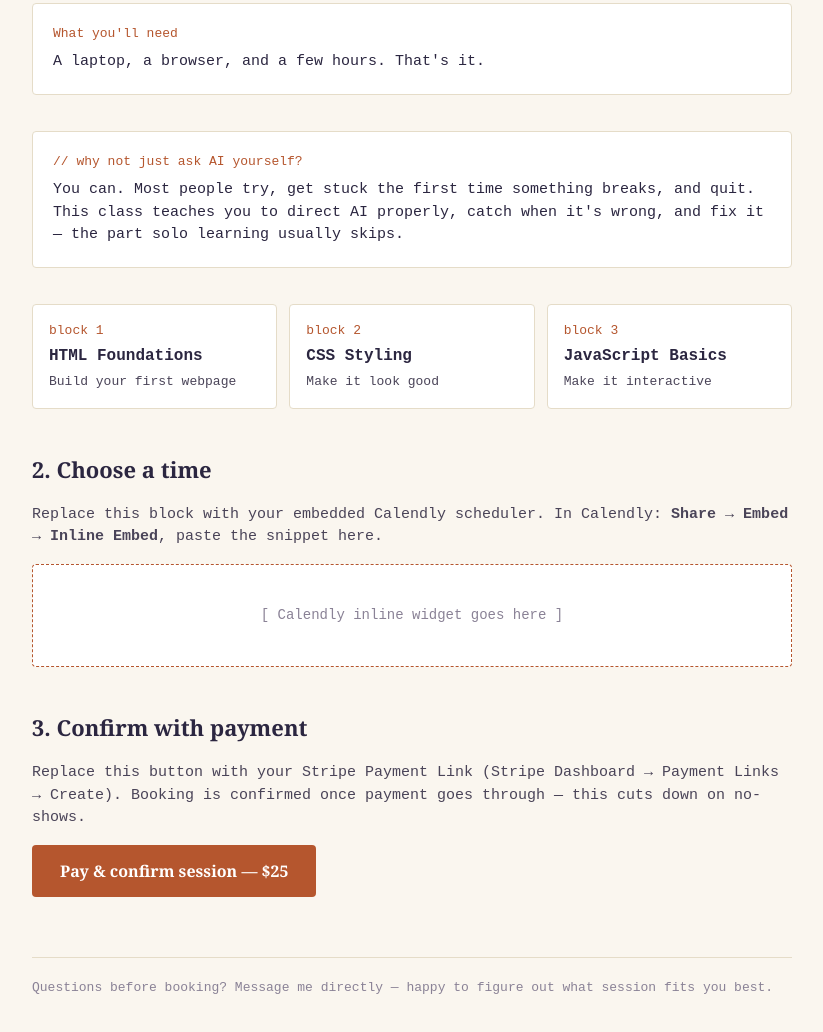
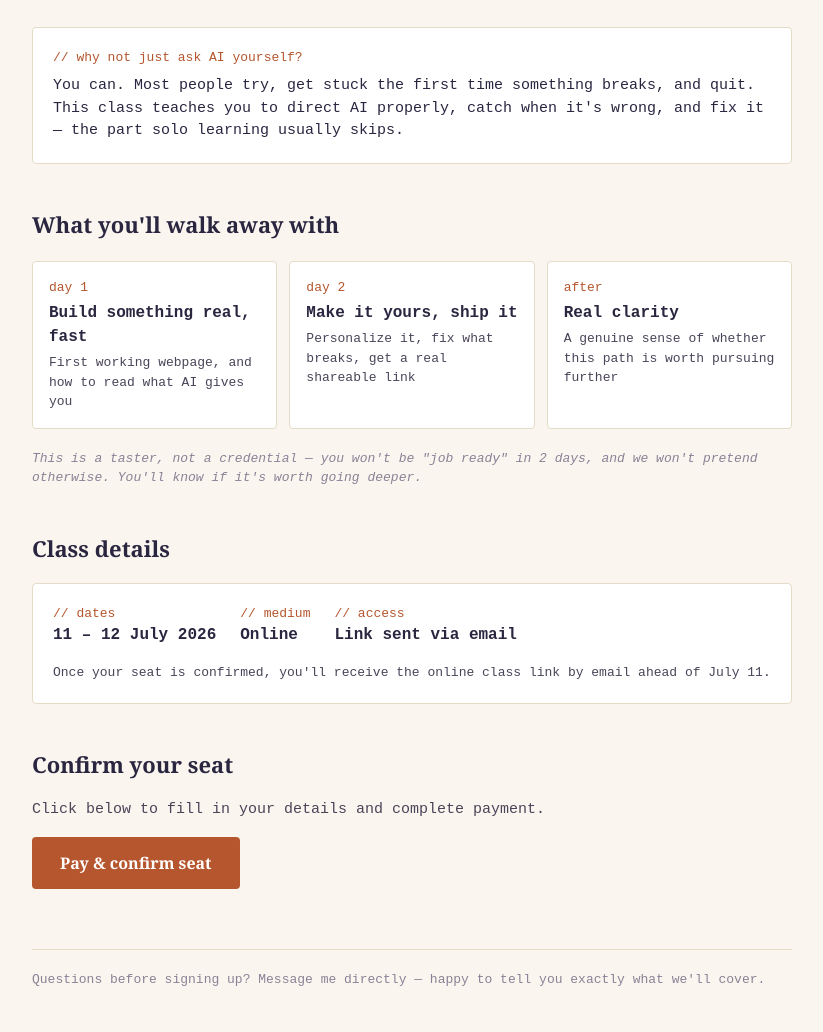
Before and after one commit to ameeraomar335-blip/Tech-Academy, a plain HTML site: page index.html in a window 1280 px wide. Shown: the part 306-1338 px from the top of the page, without its empty margins (228-1051 px from the left). Drawn offline with Linux system fonts and the light colour scheme.

Commit message:
Update index.html

```diff
--- a/index.html
+++ b/index.html
@@ -3,72 +3,87 @@
 <head>
   <meta charset="UTF-8">
   <meta name="viewport" content="width=device-width, initial-scale=1.0">
-  <title>Learn Web Dev</title>
+  <title>Weekend Tech Class</title>
 </head>
 <body style="margin: 0; padding: 0; background: #FAF6EF;">
 
   <div style="font-family: 'Courier New', monospace; background: #FAF6EF; color: #2B2640; padding: 60px 20px; max-width: 760px; margin: 0 auto; line-height: 1.5;">
 
-    <div style="font-size: 13px; color: #B5562E; letter-spacing: 1px;">Ameera Omar</div>
+    <div style="font-size: 13px; color: #B5562E; letter-spacing: 1px;">&lt;your-name/&gt; · weekend class · July 11–12</div>
 
     <h1 style="font-family: Georgia, serif; font-size: 38px; color: #2B2640; margin: 14px 0 10px; line-height: 1.2;">
-      Learn to build a real webpage. Live. One step at a time.
+      Find out if building things in tech is for you. In one weekend.
     </h1>
 
     <p style="font-size: 16px; color: #4A4458; max-width: 540px;">
-      No installs, no prior experience. Book a single 60-120 minute session. Pay only for the session you book, no subscriptions.
+      Zero coding background needed. You'll build a real, live website using AI as your building partner — and learn whether this is something you actually want to keep doing.
     </p>
 
     <div style="margin: 36px 0; padding: 20px; background: #FFFFFF; border: 1px solid #E5DCC8; border-radius: 4px;">
-      <div style="font-size: 13px; color: #B5562E; margin-bottom: 8px;">What you'll need</div>
-      <div style="font-size: 15px;">A laptop, a browser, and a few hours. That's it.</div>
+      <div style="font-size: 13px; color: #B5562E; margin-bottom: 8px;">// why not just ask AI yourself?</div>
+      <div style="font-size: 15px;">
+        You can. Most people try, get stuck the first time something breaks, and quit. This class teaches you to direct AI properly, catch when it's wrong, and fix it — the part solo learning usually skips.
+      </div>
     </div>
 
-<div style="margin: 36px 0; padding: 20px; background: #FFFFFF; border: 1px solid #E5DCC8; border-radius: 4px;">
-    <div style="font-size: 13px; color: #B5562E; margin-bottom: 8px;">// why not just ask AI yourself?</div>
-    <div style="font-size: 15px;">
-      You can. Most people try, get stuck the first time something breaks, and quit. This class teaches you to direct AI properly, catch when it's wrong, and fix it — the part solo learning usually skips.
-    </div>
-  </div>
+    <h2 style="font-family: Georgia, serif; font-size: 22px; color: #2B2640; margin-top: 44px;">What you'll walk away with</h2>
 
     <div style="display: flex; gap: 12px; flex-wrap: wrap; margin: 20px 0;">
       <div style="flex: 1; min-width: 200px; background: #FFFFFF; border: 1px solid #E5DCC8; border-radius: 4px; padding: 16px;">
-        <div style="font-size: 13px; color: #B5562E;">block 1</div>
-        <div style="font-weight: bold; margin: 4px 0;">HTML Foundations</div>
-        <div style="font-size: 13px; color: #4A4458;">Build your first webpage</div>
+        <div style="font-size: 13px; color: #B5562E;">day 1</div>
+        <div style="font-weight: bold; margin: 4px 0;">Build something real, fast</div>
+        <div style="font-size: 13px; color: #4A4458;">First working webpage, and how to read what AI gives you</div>
       </div>
       <div style="flex: 1; min-width: 200px; background: #FFFFFF; border: 1px solid #E5DCC8; border-radius: 4px; padding: 16px;">
-        <div style="font-size: 13px; color: #B5562E;">block 2</div>
-        <div style="font-weight: bold; margin: 4px 0;">CSS Styling</div>
-        <div style="font-size: 13px; color: #4A4458;">Make it look good</div>
+        <div style="font-size: 13px; color: #B5562E;">day 2</div>
+        <div style="font-weight: bold; margin: 4px 0;">Make it yours, ship it</div>
+        <div style="font-size: 13px; color: #4A4458;">Personalize it, fix what breaks, get a real shareable link</div>
       </div>
       <div style="flex: 1; min-width: 200px; background: #FFFFFF; border: 1px solid #E5DCC8; border-radius: 4px; padding: 16px;">
-        <div style="font-size: 13px; color: #B5562E;">block 3</div>
-        <div style="font-weight: bold; margin: 4px 0;">JavaScript Basics</div>
-        <div style="font-size: 13px; color: #4A4458;">Make it interactive</div>
+        <div style="font-size: 13px; color: #B5562E;">after</div>
+        <div style="font-weight: bold; margin: 4px 0;">Real clarity</div>
+        <div style="font-size: 13px; color: #4A4458;">A genuine sense of whether this path is worth pursuing further</div>
       </div>
     </div>
 
-    <h2 style="font-family: Georgia, serif; font-size: 22px; color: #2B2640; margin-top: 44px;">2. Choose a time</h2>
-    <p style="font-size: 15px; color: #4A4458;">
-      Replace this block with your embedded Calendly scheduler. In Calendly: <strong>Share → Embed → Inline Embed</strong>, paste the snippet here.
+    <p style="font-size: 13px; color: #8A8296; font-style: italic;">
+      This is a taster, not a credential — you won't be "job ready" in 2 days, and we won't pretend otherwise. You'll know if it's worth going deeper.
     </p>
-    <div style="background: #FFFFFF; border: 1px dashed #B5562E; border-radius: 4px; padding: 40px; text-align: center; color: #8A8296; font-size: 14px;">
-      [ Calendly inline widget goes here ]
+
+    <h2 style="font-family: Georgia, serif; font-size: 22px; color: #2B2640; margin-top: 44px;">Class details</h2>
+    <div style="background: #FFFFFF; border: 1px solid #E5DCC8; border-radius: 4px; padding: 20px;">
+      <div style="display: flex; gap: 24px; flex-wrap: wrap;">
+        <div>
+          <div style="font-size: 13px; color: #B5562E;">// dates</div>
+          <div style="font-size: 16px; font-weight: bold;">11 – 12 July 2026</div>
+        </div>
+        <div>
+          <div style="font-size: 13px; color: #B5562E;">// medium</div>
+          <div style="font-size: 16px; font-weight: bold;">Online</div>
+        </div>
+        <div>
+          <div style="font-size: 13px; color: #B5562E;">// access</div>
+          <div style="font-size: 16px; font-weight: bold;">Link sent via email</div>
+        </div>
+      </div>
+      <p style="font-size: 13px; color: #4A4458; margin-top: 16px; margin-bottom: 0;">
+        Once your seat is confirmed, you'll receive the online class link by email ahead of July 11.
+      </p>
     </div>
 
-    <h2 style="font-family: Georgia, serif; font-size: 22px; color: #2B2640; margin-top: 44px;">3. Confirm with payment</h2>
+    <h2 style="font-family: Georgia, serif; font-size: 22px; color: #2B2640; margin-top: 44px;">Confirm your seat</h2>
     <p style="font-size: 15px; color: #4A4458;">
-      Replace this button with your Stripe Payment Link (Stripe Dashboard → Payment Links → Create). Booking is confirmed once payment goes through — this cuts down on no-shows.
+      Click below to fill in your details and complete payment.
     </p>
-    <a href="#" style="display: inline-block; background: #B5562E; color: #FFFFFF; font-family: Georgia, serif; font-weight: bold; padding: 14px 28px; border-radius: 4px; text-decoration: none; font-size: 16px;">
-      Pay & confirm session — $25
+    <a href="https://forms.gle/X6KSSxNPMkp3NFXK9" style="display: inline-block; background: #B5562E; color: #FFFFFF; font-family: Georgia, serif; font-weight: bold; padding: 14px 28px; border-radius: 4px; text-decoration: none; font-size: 16px;">
+      Pay & confirm seat
     </a>
 
     <div style="margin-top: 60px; padding-top: 20px; border-top: 1px solid #E5DCC8; font-size: 13px; color: #8A8296;">
-      Questions before booking? Message me directly — happy to figure out what session fits you best.
+      Questions before signing up? Message me directly — happy to tell you exactly what we'll cover.
     </div>
 
   </div>
-  </body>
+
+</body>
 </html>
```
